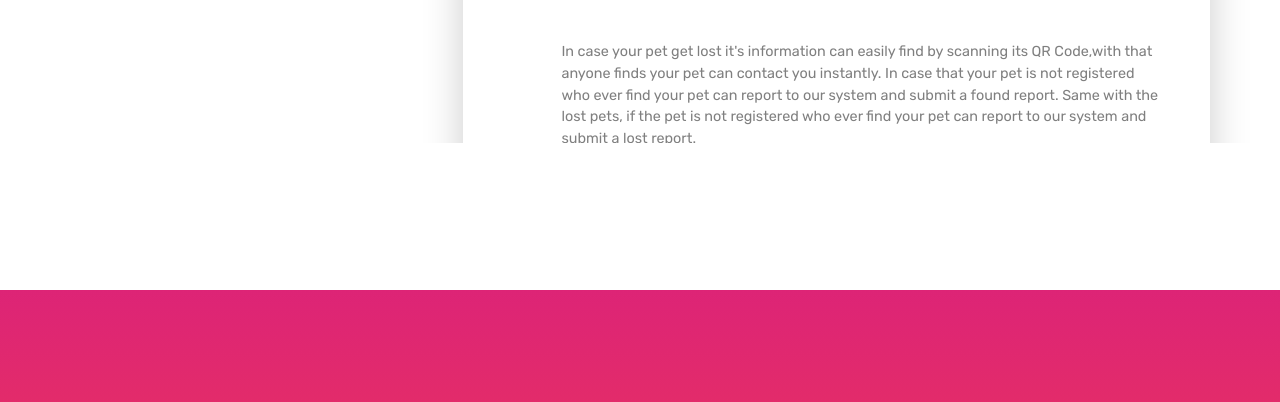
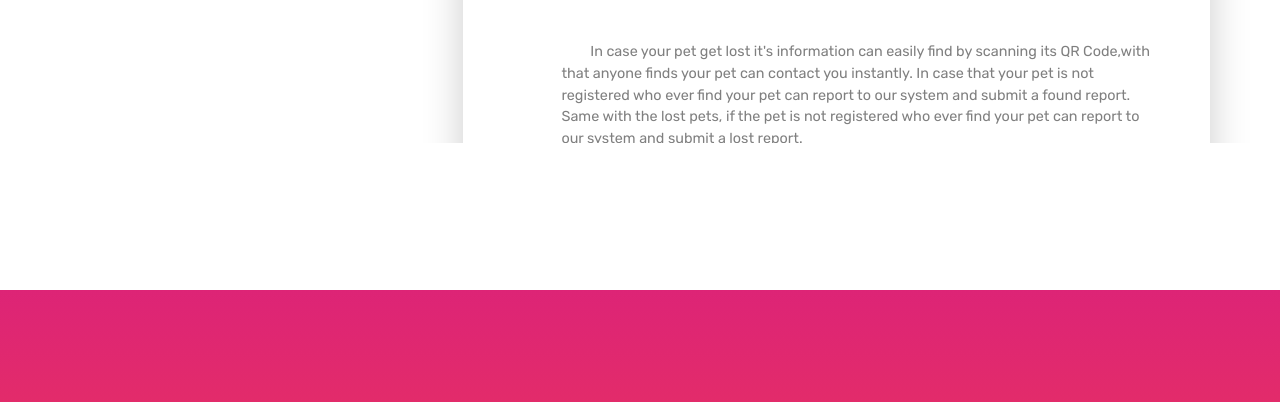
Before and after one commit to webdevprojcs/lostandfound, a PHP site: page / in a window 1280 px wide. Shown: the part 1507-1909 px from the top of the page. Run offline with PHP 8.4, Linux system fonts and the light colour scheme; some web fonts are replaced.

Commit message:
Update style.css

```diff
--- a/css/style.css
+++ b/css/style.css
@@ -149,6 +149,10 @@ header .container .col-md-7 p {
 .section-1 .row .col-md-6 .panel p {
   font-size: 0.9em;
   color: rgba(0, 0, 0, 0.5);
+}
+
+.section-1 .row .col-md-6 .pt-4 {
+  text-indent: 2em;
 }
 
 /*  Section 2  */
```
